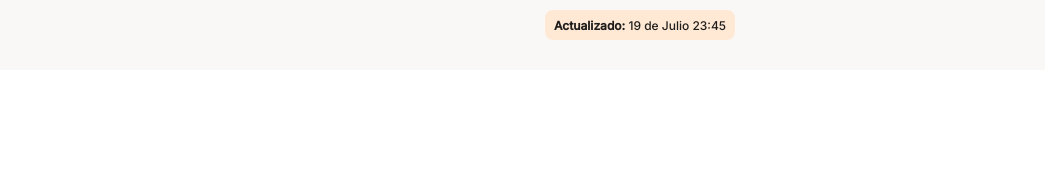
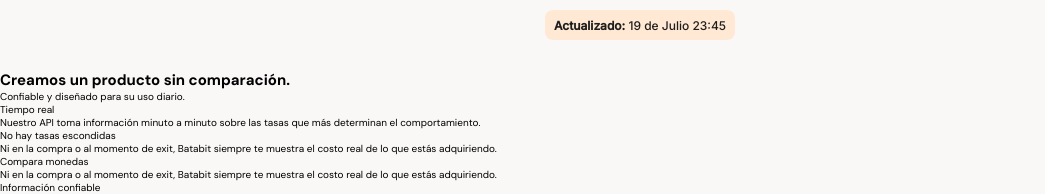
Before and after one commit to Alexis-Calderon/proyecto-personal-batatabit, a plain HTML site: page index.html in a window 1280 px wide. Shown: the part 1059-1253 px from the top of the page, without its empty margins (0-1045 px from the left). Before the commit the page ends 1129 px from the top, so only its background shows below. Drawn offline with Linux system fonts and the light colour scheme.

Commit message:
Estructura base de la sección de beneficios

```diff
--- a/index.html
+++ b/index.html
@@ -56,7 +56,41 @@
                 </div>
             </section>
         </section>
-        <section></section>
+        <section class="main-product-detail">
+            <span></span>
+            <div>
+                <h2>Creamos un producto sin comparación.</h2>
+                <p>Confiable y diseñado para su uso diario.</p>
+            </div>
+            <section class="product-cards--container">
+                <article class="product-detail--cards">
+                    <span class="clock"></span>
+                    <p class="product--card-title">Tiempo real</p>
+                    <p class="product--card-body">Nuestro API toma información minuto a minuto sobre las tasas que más determinan el comportamiento.</p>
+                </article>
+            </section>
+            <section class="product-cards--container">
+                <article class="product-detail--cards">
+                    <span class="clock"></span>
+                    <p class="product--card-title">No hay tasas escondidas</p>
+                    <p class="product--card-body">Ni en la compra o al momento de exit, Batabit siempre te muestra el costo real de lo que estás adquiriendo.</p>
+                </article>
+            </section>
+            <section class="product-cards--container">
+                <article class="product-detail--cards">
+                    <span class="clock"></span>
+                    <p class="product--card-title">Compara monedas</p>
+                    <p class="product--card-body">Ni en la compra o al momento de exit, Batabit siempre te muestra el costo real de lo que estás adquiriendo.</p>
+                </article>
+            </section>
+            <section class="product-cards--container">
+                <article class="product-detail--cards">
+                    <span class="clock"></span>
+                    <p class="product--card-title">Información confiable</p>
+                    <p class="product--card-body">Nuestras fuentes están 100% verificadas y continuamos auditando su contenido mientras se actualizan./p>
+                </article>
+            </section>
+        </section>
         <section></section>
         <section></section>
     </main>
```
